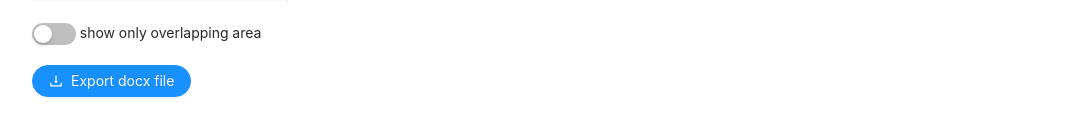
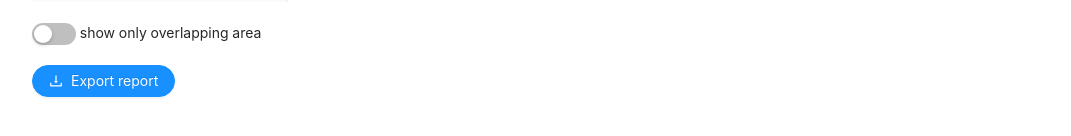
Before and after one commit to Janhavi1612/GreenEdge, a React (Create React App) app in the folder frontend/: page / in a window 1280 px wide. Shown: the part 352-488 px from the top of the page, without its empty margins (18-1089 px from the left). Built offline with nearby package versions, Linux system fonts and the light colour scheme.

Commit message:
toy export component

```diff
--- a/frontend/src/Body/components/Export.js
+++ b/frontend/src/Body/components/Export.js
@@ -4,27 +4,27 @@ import { Button} from 'antd';
 import { saveAs } from "file-saver";
 import { Packer } from "docx";
 import { experiences, education, skills, achievements } from "./data/cv-data.ts";
-import { DocumentCreator } from "./data/report-generator.ts";
-// import { DocumentCreator } from "./data/cv-generator.ts";
+import { DocumentCreator as DocumentGenerator } from "./data/report-generator.ts";
+import { DocumentCreator } from "./data/cv-generator.ts";
 const Export = () => {
   const [size, setSize] = useState('medium');
-  // const generateWordDocument = () =>{
-  //   const documentCreator = new DocumentCreator();
-  //   const doc = documentCreator.create([
-  //     experiences,
-  //     education,
-  //     skills,
-  //     achievements
-  //   ]);
+  const generateWordDocument = () =>{
+    const documentCreator = new DocumentCreator();
+    const doc = documentCreator.create([
+      experiences,
+      education,
+      skills,
+      achievements
+    ]);
 
-  //   Packer.toBlob(doc).then(blob => {
-  //     console.log(blob);
-  //     saveAs(blob, "example.docx");
-  //     console.log("Document created successfully");
-  //   });
-  // }
+    Packer.toBlob(doc).then(blob => {
+      console.log(blob);
+      saveAs(blob, "example.docx");
+      console.log("Document created successfully");
+    });
+  }
   const generateReportDocument = () =>{
-    const documentCreator = new DocumentCreator();
+    const documentCreator = new DocumentGenerator();
     const doc = documentCreator.create();
 
     Packer.toBlob(doc).then(blob => {
@@ -40,7 +40,7 @@ const Export = () => {
         Export docx file
         </Button> */}
         <Button onClick={generateReportDocument} type="primary" shape="round" icon={<DownloadOutlined />} size={size}>
-        Export docx file
+        Export report
         </Button>
     </div>
 
```
